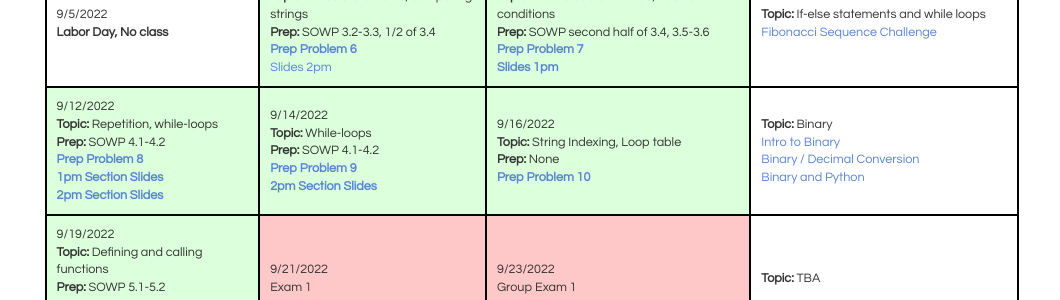
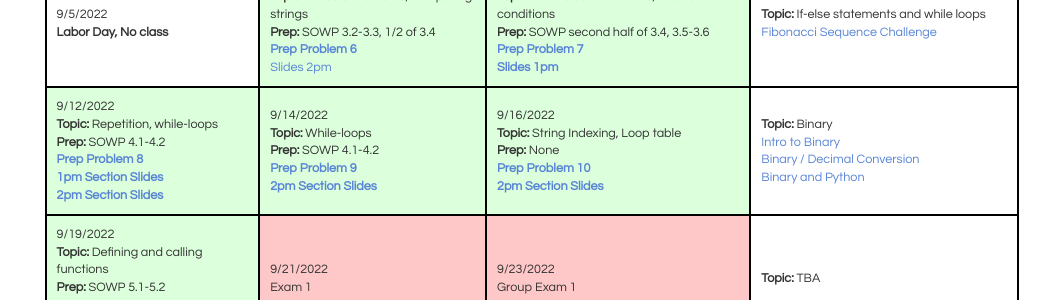
Before and after one commit to bddicken/cs110fall2022website, a Jekyll site: the page built from schedule/index.md, in a window 1280 px wide. Shown: the part 639-939 px from the top of the page, without its empty margins (108-1168 px from the left). Built offline with Jekyll 4.4.1, drawn with Linux system fonts in a browser that asks for light colours.

Commit message:
added link to slides

```diff
--- a/schedule/index.md
+++ b/schedule/index.md
@@ -163,6 +163,7 @@ The <b>Prep</b> for each day indicates the work you need to have completed <b>BE
     <b>Topic:</b> String Indexing, Loop table <br/>
     <b>Prep:</b> None <br/>
     <a href="../preps/10/"><b>Prep Problem 10</b></a> <br/>
+    <a href="./slides/11-loop-tables-AP.pdf"><b>2pm Section Slides</b></a> <br/>
   </td>
   <td>
     <b>Topic:</b> Binary <br/>
```
